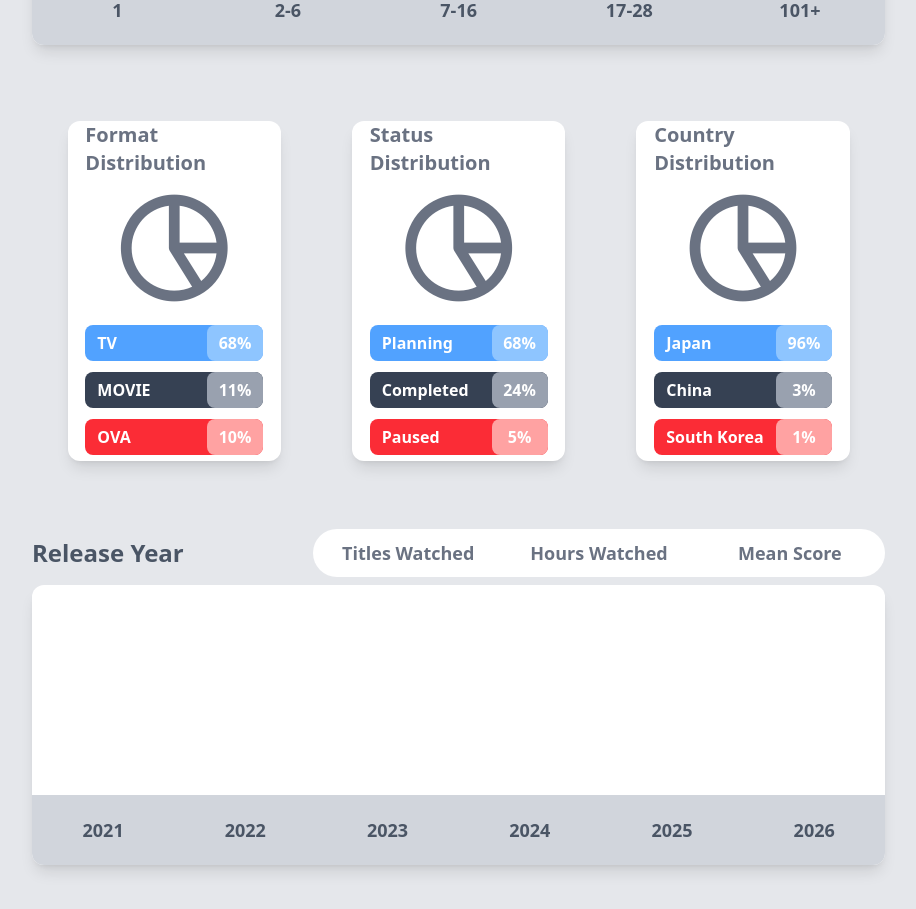
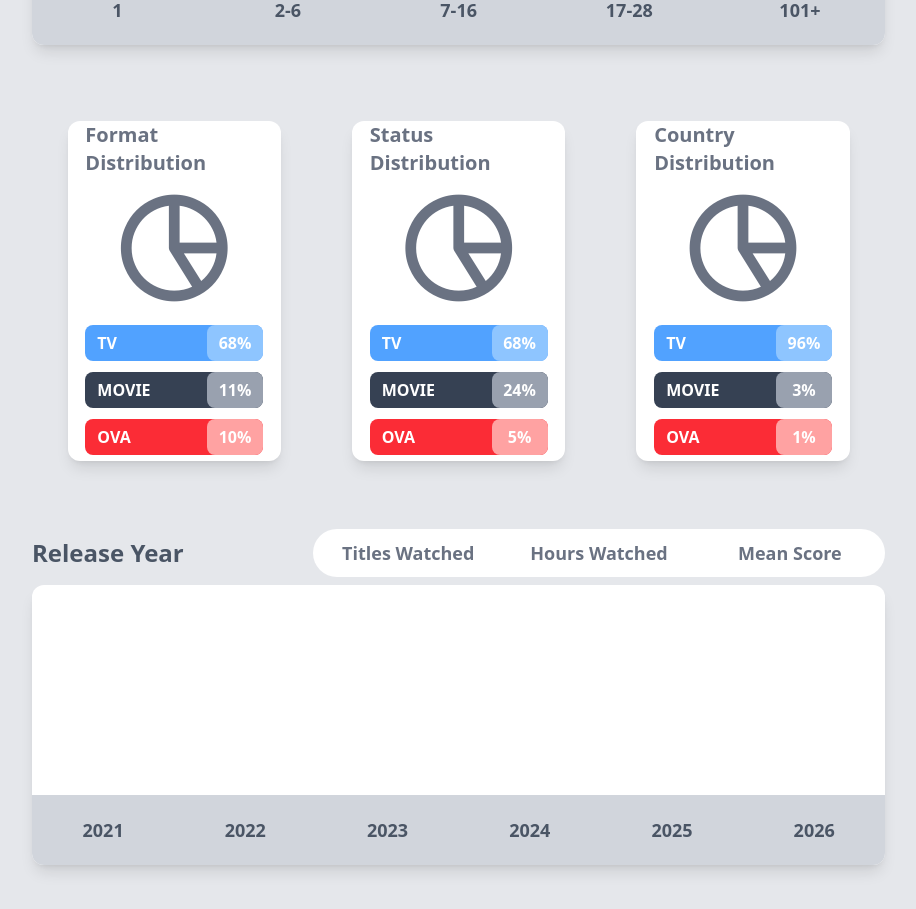
Before and after one commit to loganyeh/AniList-Clone, a React (Vite) app: page / in a window 1280 px wide. Shown: the part 1640-2549 px from the top of the page, without its empty margins (224-1140 px from the left). Built offline with nearby package versions, Linux system fonts and the light colour scheme.

Commit message:
feat: Stats page done

```diff
--- /dev/null
+++ b/src/components/overviewPage/PieBar.jsx
@@ -0,0 +1,14 @@
+function PieBar({ title, num, barColor, numColor }) {
+  return (
+    <>
+      <div className={`h-9 w-full flex justify-between items-center ${barColor} rounded-lg`}>
+        <div className="pl-3">{title}</div>
+        <div className={`h-full w-14 flex justify-center items-center ${numColor} opacity-100 rounded-lg`}>
+          {num}%
+        </div>
+      </div>
+    </>
+  );
+}
+
+export default PieBar;
--- /dev/null
+++ b/src/components/overviewPage/PieChart.jsx
@@ -0,0 +1,26 @@
+import PieBar from "./PieBar";
+
+function PieChart({ heading, title1, title2, title3, num1, num2, num3 }) {
+  return (
+    <>
+      {/* PIE CHART 1 */}
+      <div className="h-full w-1/4 flex flex-col items-center bg-white rounded-xl shadow-lg">
+        <div className="h-2/12 w-10/12 flex items-center text-xl font-semibold text-gray-500">
+          {heading}
+        </div>
+
+        <div className="h-5/12 w-10/12 flex justify-center items-center text-xl font-semibold text-gray-500">
+          <i className="bx bx-pie-chart-alt-2 text-9xl"></i>
+        </div>
+
+        <div className="h-5/12 w-10/12 flex flex-col justify-around text-md font-semibold text-white">
+            <PieBar title={title1} num={num1} barColor={"bg-blue-400"} numColor={"bg-blue-300"} />
+            <PieBar title={title2} num={num2} barColor={"bg-gray-700"} numColor={"bg-gray-400"} />
+            <PieBar title={title3} num={num3} barColor={"bg-red-500"} numColor={"bg-red-300"} />
+        </div>
+      </div>
+    </>
+  );
+}
+
+export default PieChart;
--- a/src/pages/Stats.jsx
+++ b/src/pages/Stats.jsx
@@ -8,6 +8,7 @@ import ChartBlock from "../components/overviewPage/ChartBlock";
 import BubbleTitle from "../components/overviewPage/BubbleTitle";
 import ChartGraph from "../components/overviewPage/ChartGraph";
 import ChartXAxis from "../components/overviewPage/ChartXAxis";
+import PieChart from "../components/overviewPage/PieChart";
 
 function Stats() {
   return (
@@ -175,94 +176,13 @@ function Stats() {
               {/* PIE CHARTS BLOCK */}
               <div className="h-85 w-full flex justify-around items-center mb-15">
                 {/* PIE CHART 1 */}
-                <div className="h-full w-1/4 flex flex-col items-center bg-white rounded-xl shadow-lg">
-                  <div className="h-2/12 w-10/12 flex items-center text-xl font-semibold text-gray-500">
-                    Format Distribution
-                  </div>
-                  <div className="h-5/12 w-10/12 flex justify-center items-center text-xl font-semibold text-gray-500">
-                    <i className="bx bx-pie-chart-alt-2 text-9xl"></i>
-                  </div>
-                  <div className="h-5/12 w-10/12 flex flex-col justify-around text-md font-semibold text-white">
-                    <div className="h-9 w-full flex justify-between items-center bg-blue-400 rounded-lg">
-                      <div className="pl-3">TV</div>
-                      <div className="h-full w-14 flex justify-center items-center bg-blue-300 opacity-100 rounded-lg">
-                        68%
-                      </div>
-                    </div>
-                    <div className="h-9 w-full flex justify-between items-center bg-gray-700 rounded-lg">
-                      <div className="pl-3">MOVIE</div>
-                      <div className="h-full w-14 flex justify-center items-center bg-gray-400 opacity-100 rounded-lg">
-                        11%
-                      </div>
-                    </div>
-                    <div className="h-9 w-full flex justify-between items-center bg-red-500 rounded-lg">
-                      <div className="pl-3">OVA</div>
-                      <div className="h-full w-14 flex justify-center items-center bg-red-300 opacity-100 rounded-lg">
-                        10%
-                      </div>
-                    </div>
-                  </div>
-                </div>
+                <PieChart heading={"Format Distribution"} title1={"TV"} title2={"MOVIE"} title3={"OVA"} num1={"68"} num2={"11"} num3={"10"} />
 
                 {/* PIE CHART 2 */}
-                <div className="h-full w-1/4 flex flex-col items-center bg-white rounded-xl shadow-lg">
-                  <div className="h-2/12 w-10/12 flex items-center text-xl font-semibold text-gray-500">
-                    Status Distribution
-                  </div>
-                  <div className="h-5/12 w-10/12 flex justify-center items-center text-xl font-semibold text-gray-500">
-                    <i className="bx bx-pie-chart-alt-2 text-9xl"></i>
-                  </div>
-                  <div className="h-5/12 w-10/12 flex flex-col justify-around text-md font-semibold text-white">
-                    <div className="h-9 w-full flex justify-between items-center bg-blue-400 rounded-lg">
-                      <div className="pl-3">Planning</div>
-                      <div className="h-full w-14 flex justify-center items-center bg-blue-300 opacity-100 rounded-lg">
-                        68%
-                      </div>
-                    </div>
-                    <div className="h-9 w-full flex justify-between items-center bg-gray-700 rounded-lg">
-                      <div className="pl-3">Completed</div>
-                      <div className="h-full w-14 flex justify-center items-center bg-gray-400 opacity-100 rounded-lg">
-                        24%
-                      </div>
-                    </div>
-                    <div className="h-9 w-full flex justify-between items-center bg-red-500 rounded-lg">
-                      <div className="pl-3">Paused</div>
-                      <div className="h-full w-14 flex justify-center items-center bg-red-300 opacity-100 rounded-lg">
-                        5%
-                      </div>
-                    </div>
-                  </div>
-                </div>
+                <PieChart heading={"Status Distribution"} title1={"TV"} title2={"MOVIE"} title3={"OVA"} num1={"68"} num2={"24"} num3={"5"} />
 
                 {/* PIE CHART 3 */}
-                <div className="h-full w-1/4 flex flex-col items-center bg-white rounded-xl shadow-lg">
-                  <div className="h-2/12 w-10/12 flex items-center text-xl font-semibold text-gray-500">
-                    Country Distribution
-                  </div>
-                  <div className="h-5/12 w-10/12 flex justify-center items-center text-xl font-semibold text-gray-500">
-                    <i className="bx bx-pie-chart-alt-2 text-9xl"></i>
-                  </div>
-                  <div className="h-5/12 w-10/12 flex flex-col justify-around text-md font-semibold text-white">
-                    <div className="h-9 w-full flex justify-between items-center bg-blue-400 rounded-lg">
-                      <div className="pl-3">Japan</div>
-                      <div className="h-full w-14 flex justify-center items-center bg-blue-300 opacity-100 rounded-lg">
-                        96%
-                      </div>
-                    </div>
-                    <div className="h-9 w-full flex justify-between items-center bg-gray-700 rounded-lg">
-                      <div className="pl-3">China</div>
-                      <div className="h-full w-14 flex justify-center items-center bg-gray-400 opacity-100 rounded-lg">
-                        3%
-                      </div>
-                    </div>
-                    <div className="h-9 w-full flex justify-between items-center bg-red-500 rounded-lg">
-                      <div className="pl-3">South Korea</div>
-                      <div className="h-full w-14 flex justify-center items-center bg-red-300 opacity-100 rounded-lg">
-                        1%
-                      </div>
-                    </div>
-                  </div>
-                </div>
+                <PieChart heading={"Country Distribution"} title1={"TV"} title2={"MOVIE"} title3={"OVA"} num1={"96"} num2={"3"} num3={"1"} />
               </div>
 
               {/* RELEASE YEAR BLOCK */}
```
